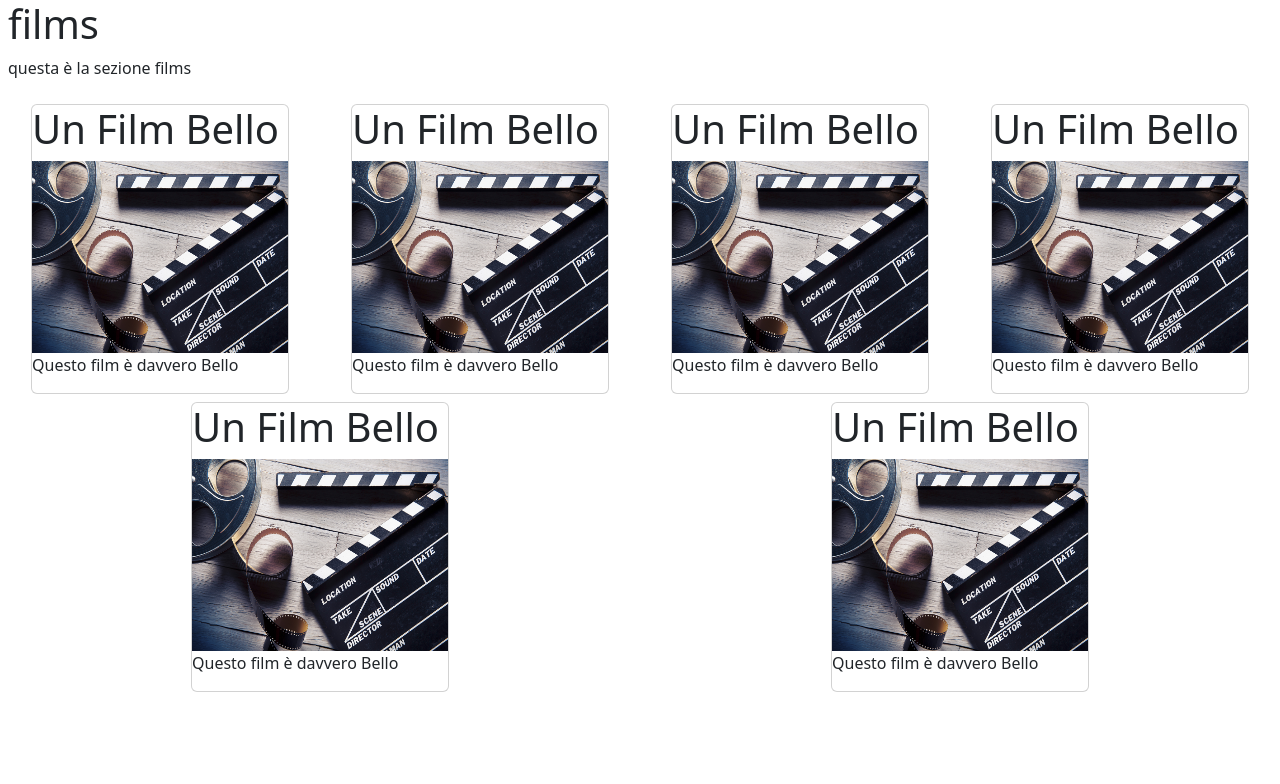
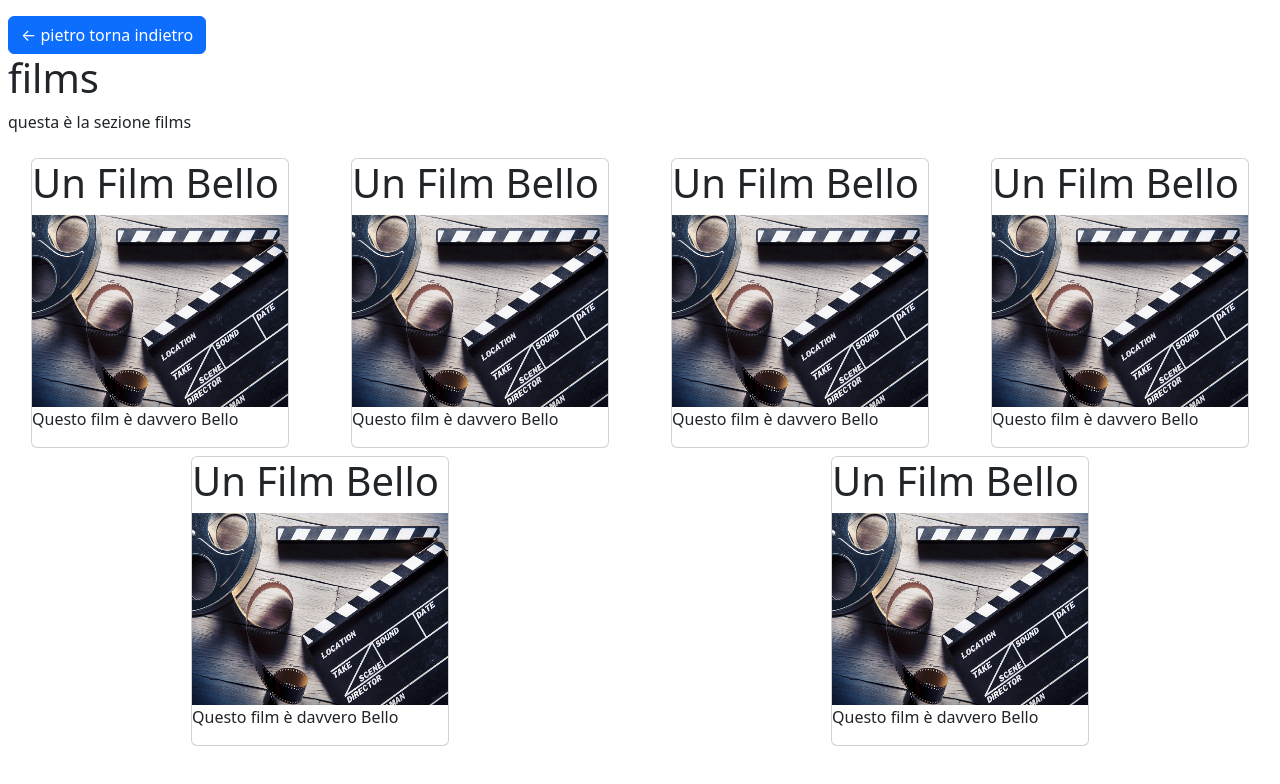
Before and after one commit to GiulioSilvestrini/laboratorioGitHub, a plain HTML site: page film.html in a window 1280 px wide. Drawn offline with nearby package versions, Linux system fonts and the light colour scheme.

Commit message:
vai le frecce!

```diff
--- a/film.html
+++ b/film.html
@@ -16,6 +16,7 @@
 }
 </style>
 <body>
+    <a class="btn btn-primary mt-3 ms-2" href="index.html">&#8592; pietro torna indietro</a>
     <h1 class="ms-2">films</h1>
     <p class="ms-2">questa è la sezione films</p>
 
```
Also changed, not shown: libri.html (+1 -0 lines), musica.html (+1 -0 lines).
